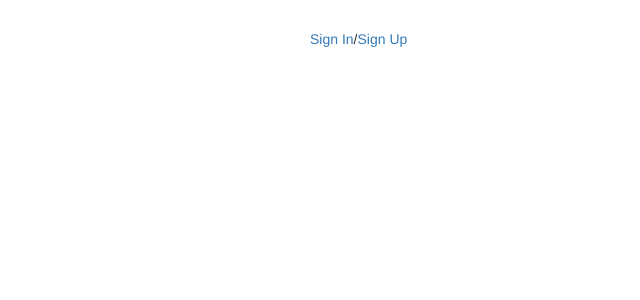
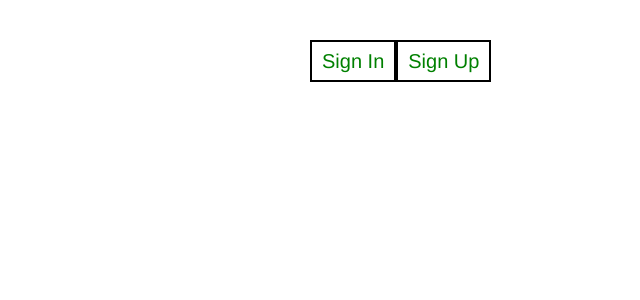
Before and after one commit to vdvinod/my-app, a React (Create React App) app: page / in a window 1280 px wide. Shown: the top 300 px of the page, without its empty margins (640-1280 px from the left). Built offline with nearby package versions, Linux system fonts and the light colour scheme.

Commit message:
signin and signup button design

```diff
--- a/src/Components/App/App.css
+++ b/src/Components/App/App.css
@@ -80,7 +80,18 @@ form>div>label {
     text-align: right;
     vertical-align: bottom;
 }
-
+.signInUp {
+    background-color: white;
+    border: 2px solid black;
+    color: green;
+    padding: 5px 10px;
+    text-align: center;
+    display: inline-block;
+    font-size: 20px;
+    margin: 10px 0px;
+    cursor: pointer;
+    text-decoration: none !important;
+}
 .button{
     height: 30px;
     width: 80px;
--- a/src/Components/Home/nav.js
+++ b/src/Components/Home/nav.js
@@ -9,7 +9,7 @@ class Nav extends React.Component {
           <li></li>
           <li></li>
           <li></li>
-          <li><Link to={"/signIn"}>Sign In</Link>/<Link to={"/signUp"}>Sign Up</Link></li>
+          <li><Link className="signInUp" to={"/signIn"}>Sign In</Link><Link className="signInUp" to={"/signUp"}>Sign Up</Link></li>
 
         </ul>
       </div>
```
